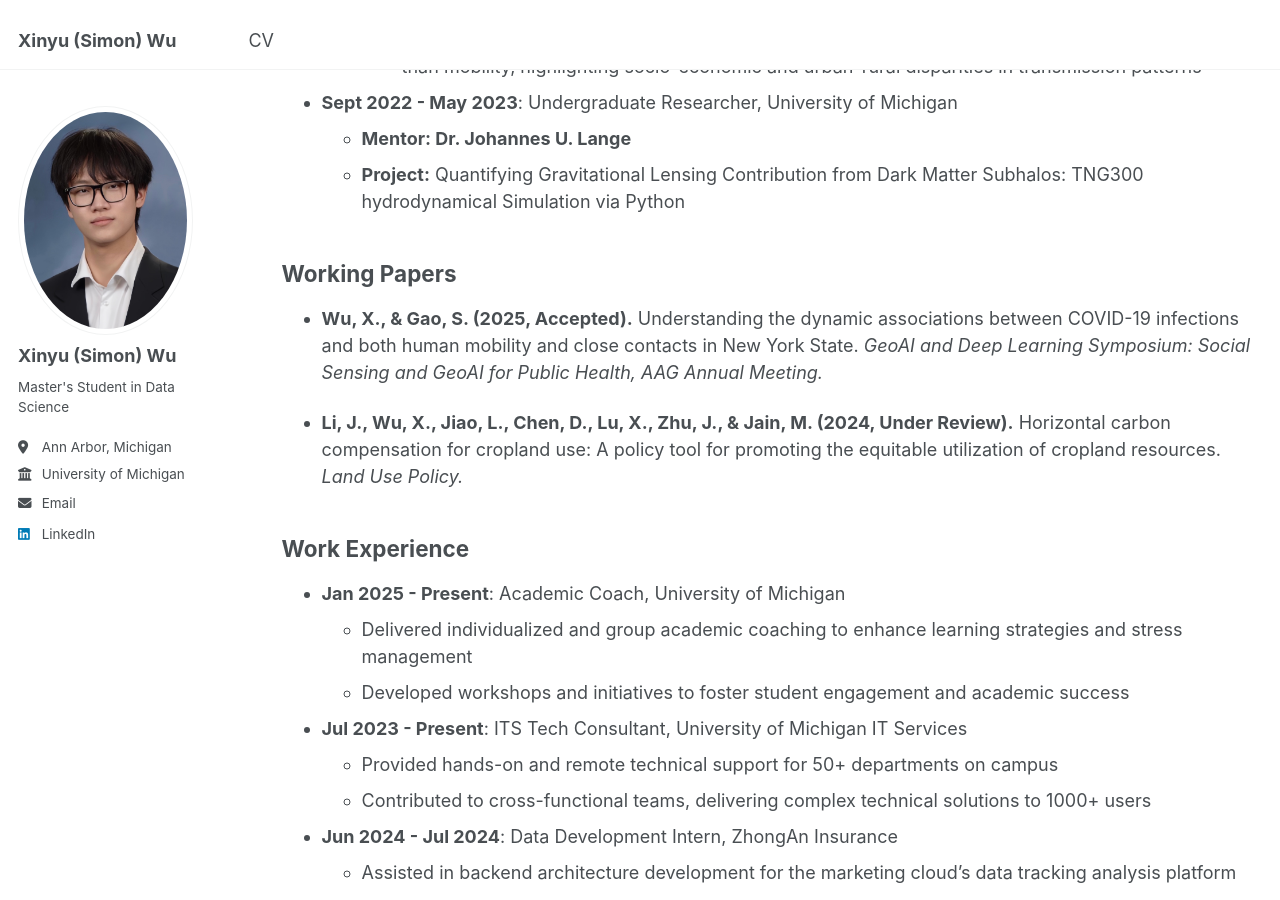
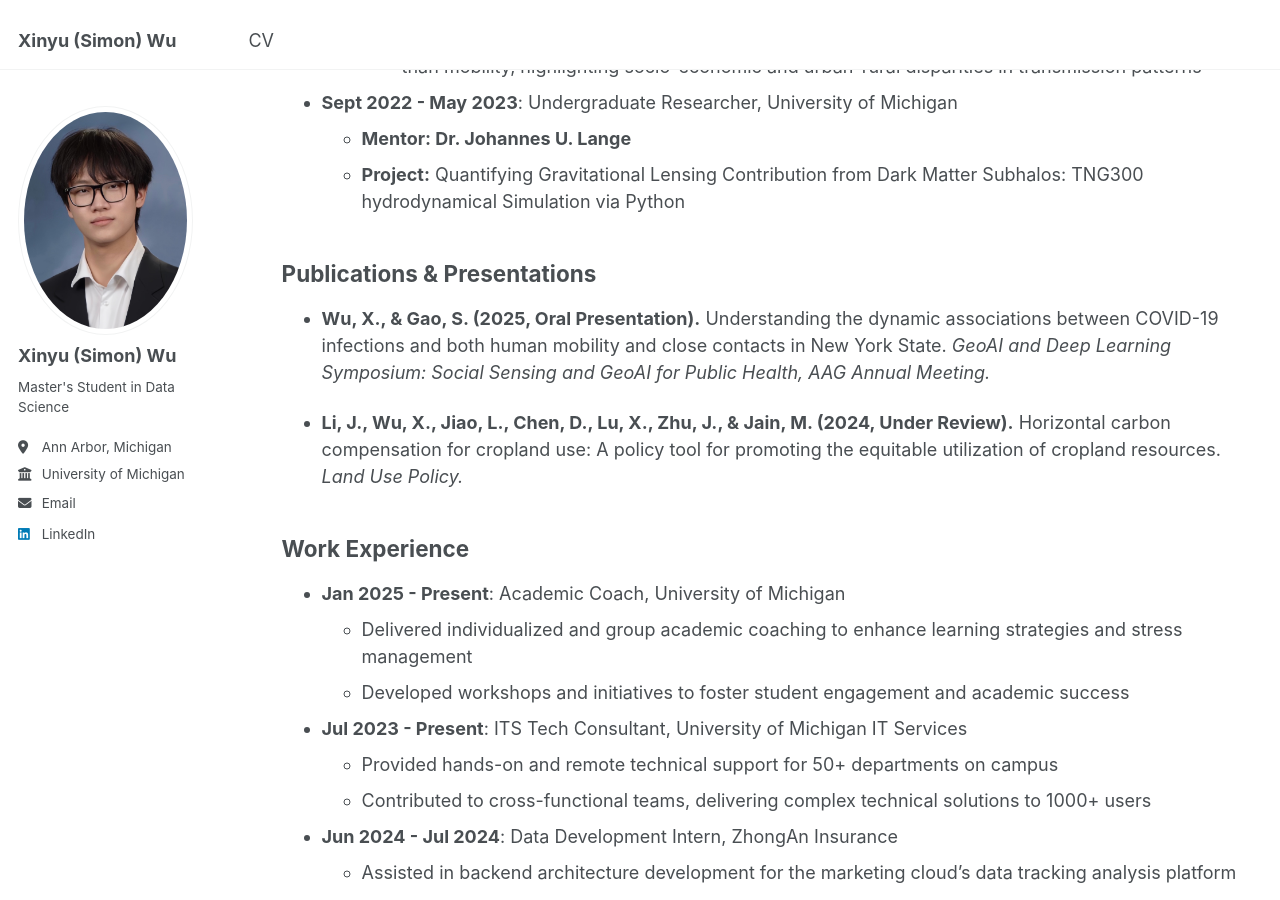
Before and after one commit to Simonxyw/simonxyw.github.io, a Jekyll site: the page built from _pages/cv.md, in a window 1280 px wide and 900 px high, scrolled down 548 px. Built offline with Jekyll 4.4.1, drawn with Linux system fonts in a browser that asks for light colours.

Commit message:
Update cv.md

```diff
--- a/_pages/cv.md
+++ b/_pages/cv.md
@@ -26,9 +26,9 @@ Research Experience
   * **Mentor: Dr. Johannes U. Lange**
   * **Project:** Quantifying Gravitational Lensing Contribution from Dark Matter Subhalos: TNG300 hydrodynamical Simulation via Python
 
-Working Papers
+Publications & Presentations
 -----
-* **Wu, X., & Gao, S. (2025, Accepted).** Understanding the dynamic associations between COVID-19 infections and both human mobility and close contacts in New York State. *GeoAI and Deep Learning Symposium: Social Sensing and GeoAI for Public Health, AAG Annual Meeting.*
+* **Wu, X., & Gao, S. (2025, Oral Presentation).** Understanding the dynamic associations between COVID-19 infections and both human mobility and close contacts in New York State. *GeoAI and Deep Learning Symposium: Social Sensing and GeoAI for Public Health, AAG Annual Meeting.*
 
 * **Li, J., Wu, X., Jiao, L., Chen, D., Lu, X., Zhu, J., & Jain, M. (2024, Under Review).** Horizontal carbon compensation for cropland use: A policy tool for promoting the equitable utilization of cropland resources. *Land Use Policy.*
 
```
